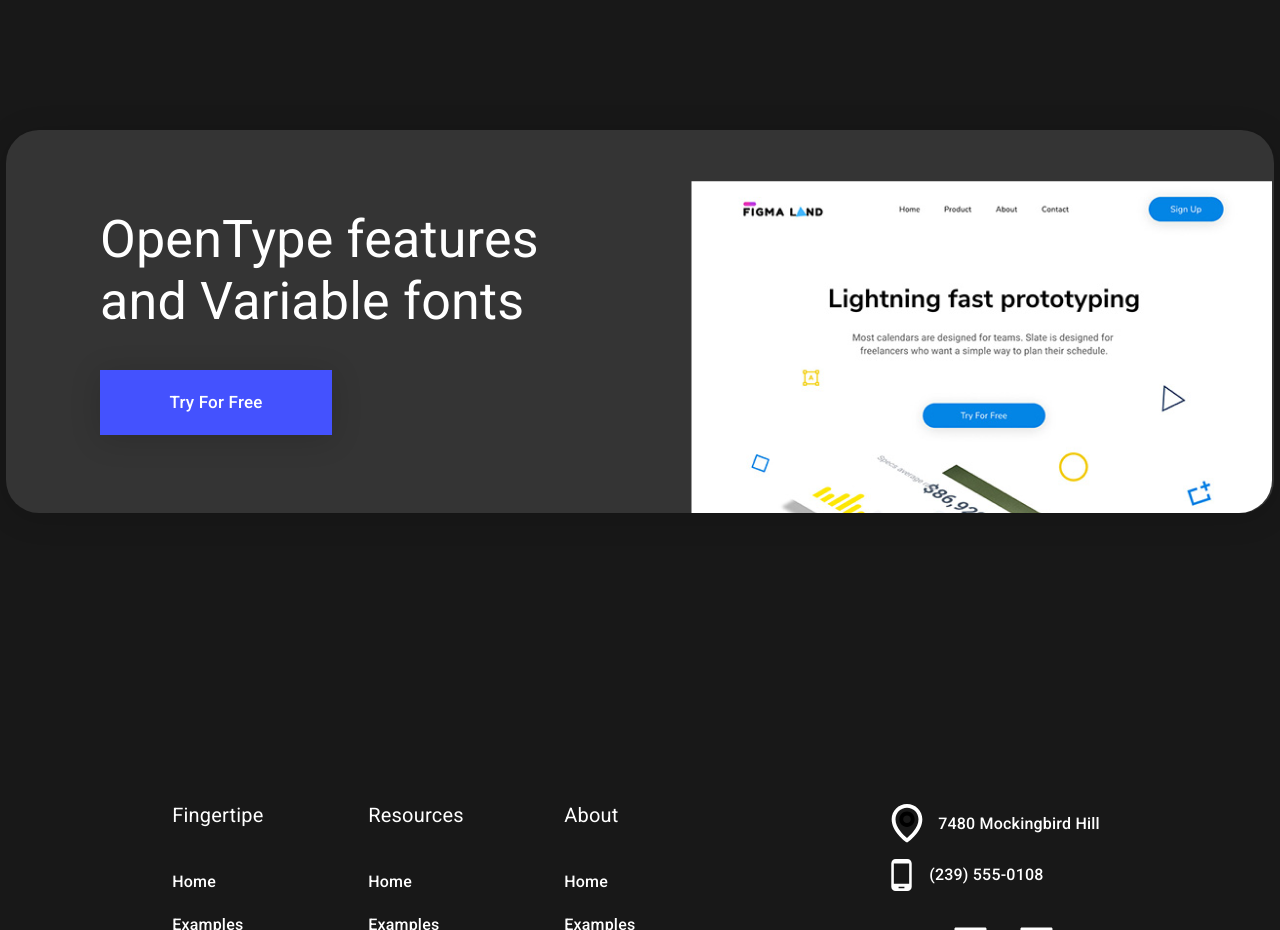
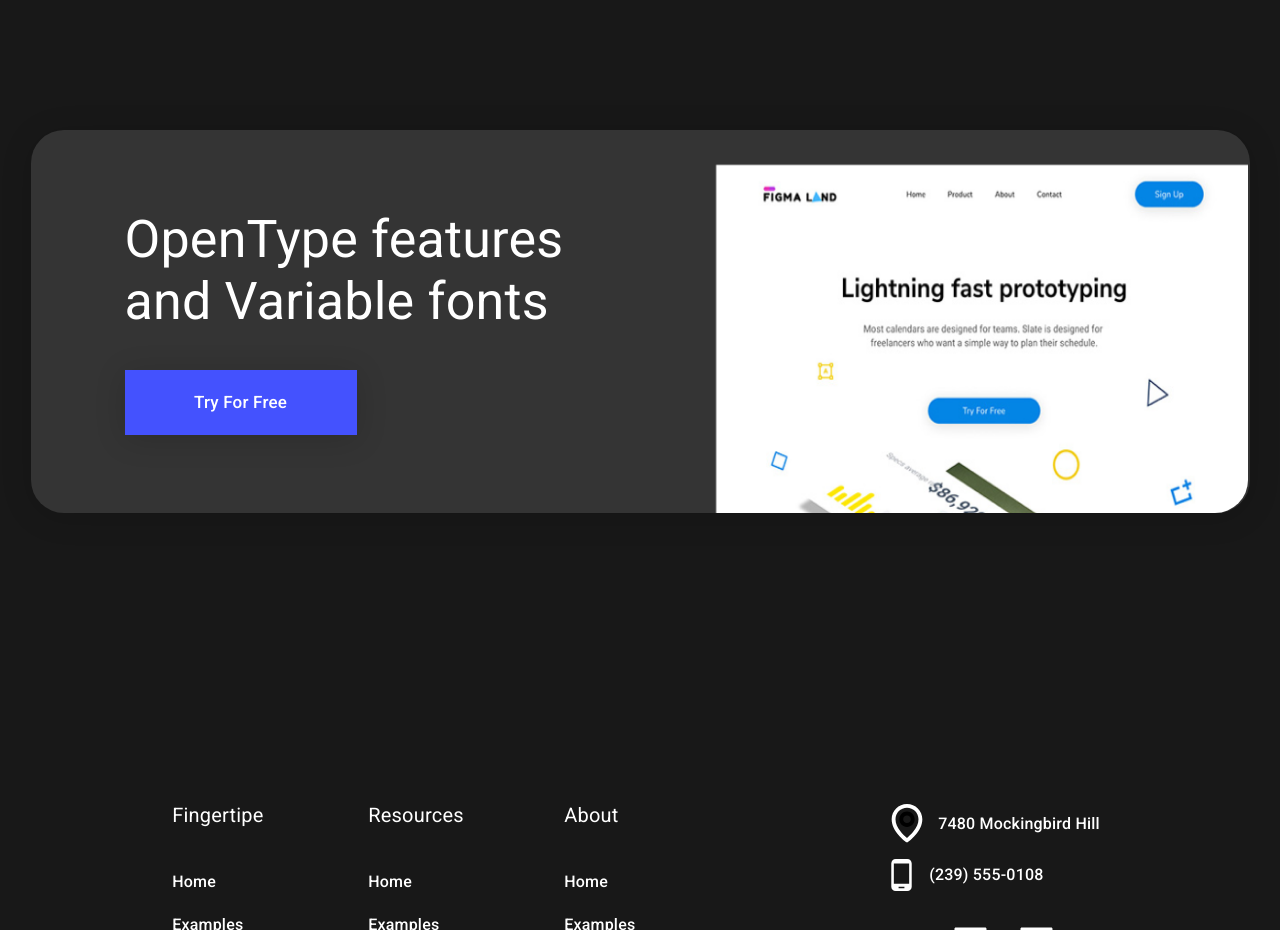
Before and after one commit to QuietL4ke/land, a plain HTML site: page index.html in a window 1280 px wide. Shown: the part 6640-7570 px from the top of the page. Drawn offline with Linux system fonts and the light colour scheme; files whose address does not match are found by name.

Commit message:
fixed bug

```diff
--- a/styles/index.css
+++ b/styles/index.css
@@ -539,6 +539,7 @@
 	box-shadow: 0px 4px 31px rgba(0, 0, 0, 0.15);
 	border-radius: 33px;
 	display: flex;
+	max-width: 1219px;
 }
 
 .opentype__leftcontent{
@@ -564,12 +565,12 @@
 
 .opentype__rightcontent{
 	display: flex;
-	align-items: flex-end;
 	padding: 0px 2px;
 }
 
 .opentype__rightcontent--pic{
 	border-bottom-right-radius: 33px;
+	width: 100%;
 }
 
 .footer{
```
